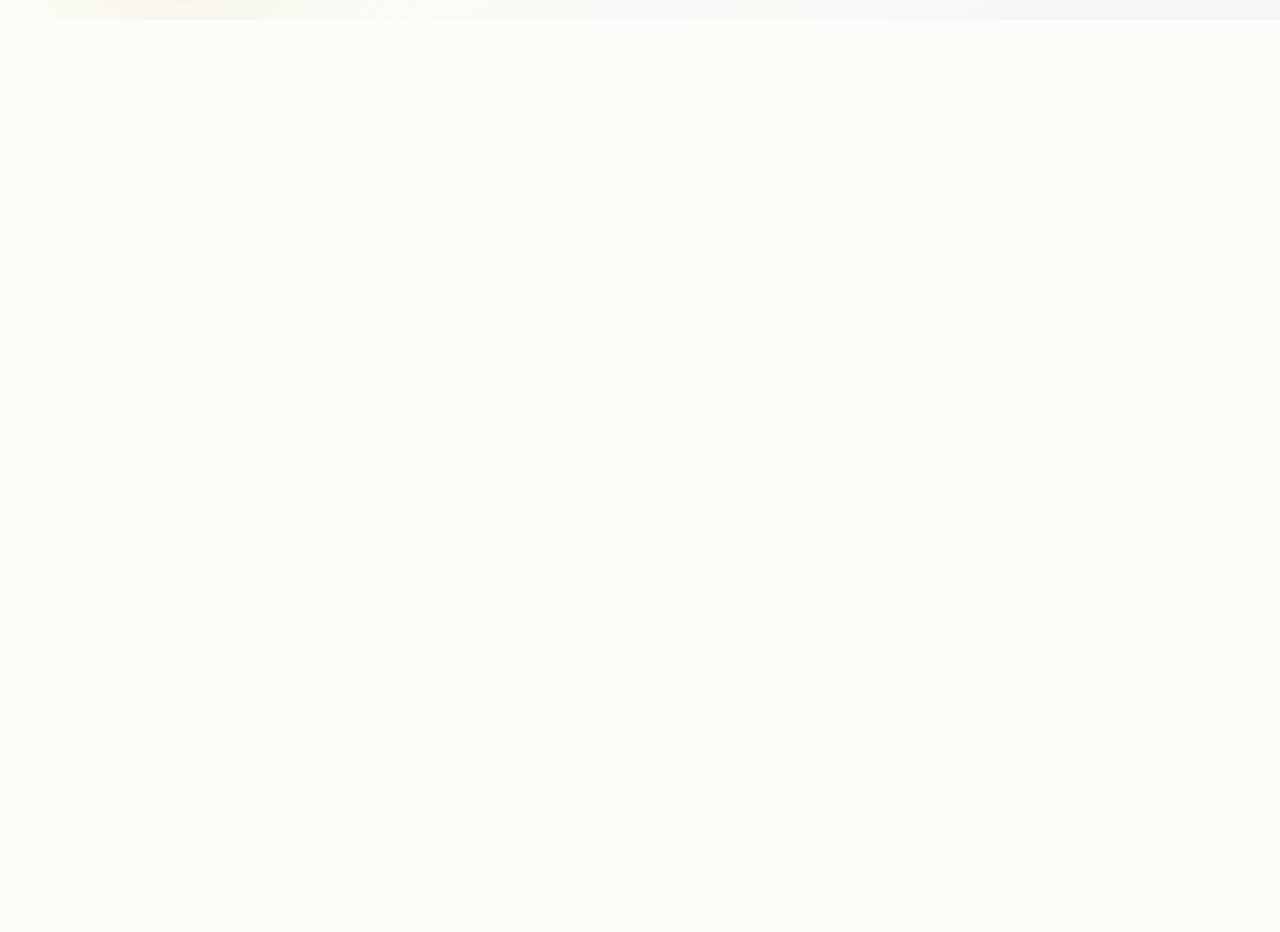
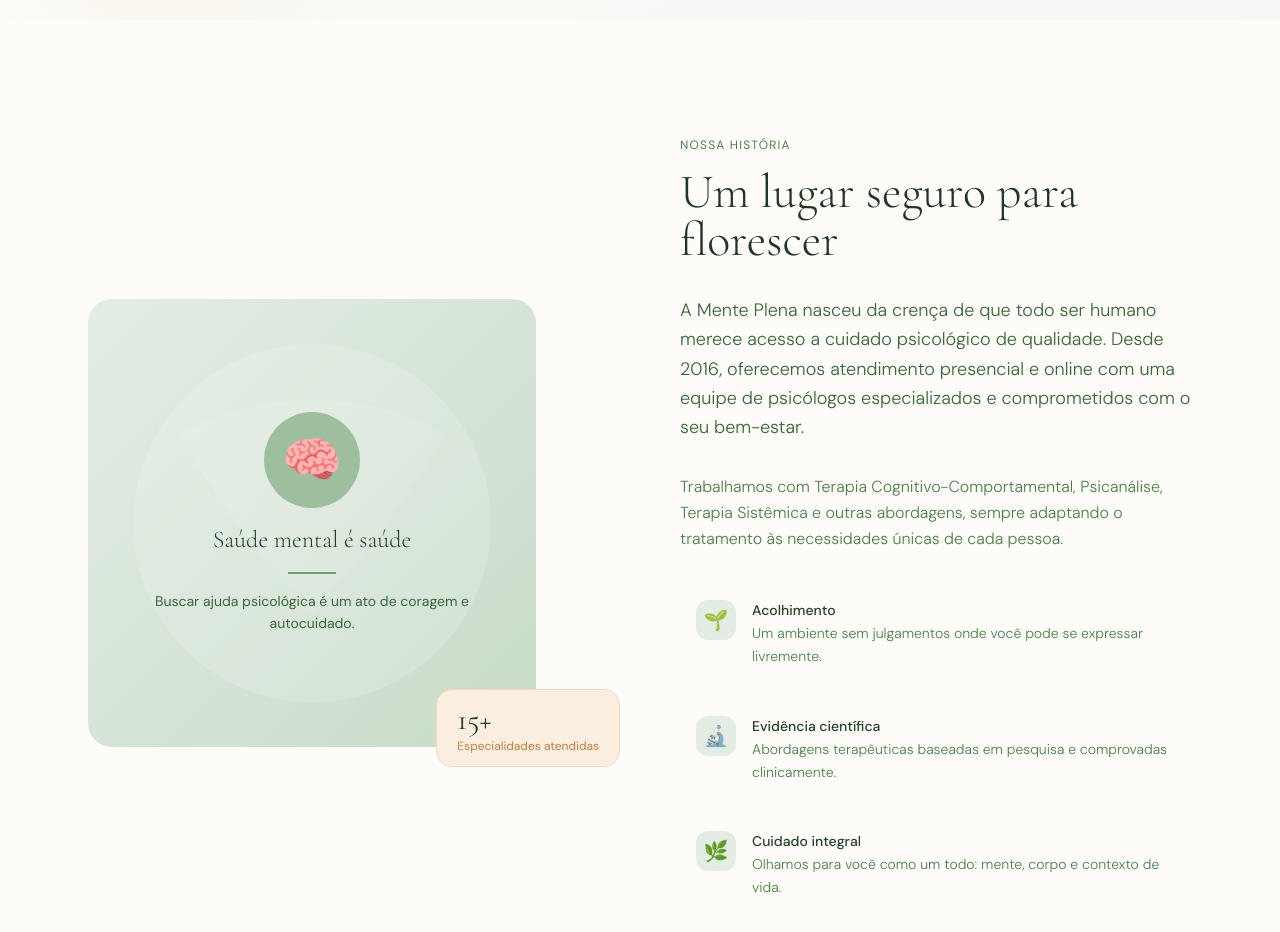
Before and after one commit to klebermkardel/mente-plena, a React (Vite) app: page / in a window 1280 px wide. Shown: the part 780-1712 px from the top of the page. Before the commit the page ends 800 px from the top, so only its background shows below. Built offline with nearby package versions, Linux system fonts and the light colour scheme; the HTML template or start-up script is replaced by a standard one.

Commit message:
feat: seção Sobre com animações de entrada e cards flutuantes

```diff
--- a/src/App.jsx
+++ b/src/App.jsx
@@ -1,11 +1,13 @@
 import Navbar from './components/Navbar'
 import Hero from './components/Hero'
+import Sobre from './components/Sobre'
 
 export default function App() {
   return (
     <div>
       <Navbar />
       <Hero />
+      <Sobre />
     </div>
   )
 }
--- /dev/null
+++ b/src/components/Sobre.jsx
@@ -0,0 +1,112 @@
+import { useEffect, useRef } from 'react'
+
+function useScrollReveal() {
+  const ref = useRef(null)
+  useEffect(() => {
+    const observer = new IntersectionObserver(
+      ([entry]) => {
+        if (entry.isIntersecting) {
+          entry.target.querySelectorAll('.reveal').forEach((el, i) => {
+            setTimeout(() => {
+              el.classList.remove('opacity-0', 'translate-y-6')
+              el.classList.add('opacity-100', 'translate-y-0')
+            }, i * 120)
+          })
+          observer.unobserve(entry.target)
+        }
+      },
+      { threshold: 0.15 }
+    )
+    if (ref.current) observer.observe(ref.current)
+    return () => observer.disconnect()
+  }, [])
+  return ref
+}
+
+const valores = [
+  {
+    icon: '🌱',
+    title: 'Acolhimento',
+    desc: 'Um ambiente sem julgamentos onde você pode se expressar livremente.',
+  },
+  {
+    icon: '🔬',
+    title: 'Evidência científica',
+    desc: 'Abordagens terapêuticas baseadas em pesquisa e comprovadas clinicamente.',
+  },
+  {
+    icon: '🌿',
+    title: 'Cuidado integral',
+    desc: 'Olhamos para você como um todo: mente, corpo e contexto de vida.',
+  },
+]
+
+export default function Sobre() {
+  const ref = useScrollReveal()
+
+  return (
+    <section id="sobre" ref={ref} className="py-28 bg-cream-50">
+      <div className="max-w-6xl mx-auto px-6">
+        <div className="grid md:grid-cols-2 gap-20 items-center">
+
+          {/* Esquerda — visual */}
+          <div className="reveal opacity-0 translate-y-6 transition-all duration-700 relative">
+            <div className="relative rounded-3xl bg-gradient-to-br from-sage-100 to-sage-200 aspect-square max-w-md overflow-hidden">
+              <svg className="absolute inset-0 w-full h-full" viewBox="0 0 400 400" preserveAspectRatio="xMidYMid slice">
+                <circle cx="200" cy="200" r="160" fill="white" opacity="0.15"/>
+                <path d="M80 120 Q200 60 320 120 Q260 220 200 280 Q140 220 80 120Z" fill="white" opacity="0.08"/>
+              </svg>
+              <div className="absolute inset-0 flex items-center justify-center">
+                <div className="text-center space-y-4 p-8">
+                  <div className="w-24 h-24 rounded-full bg-sage-300 mx-auto flex items-center justify-center text-5xl">🧠</div>
+                  <div className="font-display text-2xl text-sage-800 font-light">Saúde mental é saúde</div>
+                  <div className="w-12 h-0.5 bg-sage-400 mx-auto" />
+                  <p className="font-body text-sm text-sage-600 leading-relaxed">
+                    Buscar ajuda psicológica é um ato de coragem e autocuidado.
+                  </p>
+                </div>
+              </div>
+            </div>
+            <div className="absolute -bottom-5 -right-5 bg-warm-100 border border-warm-200 rounded-2xl px-5 py-3">
+              <div className="font-display text-3xl text-warm-600">15+</div>
+              <div className="font-body text-xs text-warm-500">Especialidades atendidas</div>
+            </div>
+          </div>
+
+          {/* Direita — texto */}
+          <div className="space-y-8">
+            <div className="reveal opacity-0 translate-y-6 transition-all duration-700">
+              <span className="font-body text-xs tracking-widest uppercase text-sage-500">Nossa história</span>
+              <h2 className="font-display text-4xl md:text-5xl text-sage-900 leading-tight mt-3 font-light">
+                Um lugar seguro para florescer
+              </h2>
+            </div>
+
+            <p className="reveal opacity-0 translate-y-6 transition-all duration-700 font-body text-sage-600 leading-relaxed font-light text-lg">
+              A Mente Plena nasceu da crença de que todo ser humano merece acesso a cuidado psicológico de qualidade. Desde 2016, oferecemos atendimento presencial e online com uma equipe de psicólogos especializados e comprometidos com o seu bem-estar.
+            </p>
+
+            <p className="reveal opacity-0 translate-y-6 transition-all duration-700 font-body text-sage-500 leading-relaxed font-light">
+              Trabalhamos com Terapia Cognitivo-Comportamental, Psicanálise, Terapia Sistêmica e outras abordagens, sempre adaptando o tratamento às necessidades únicas de cada pessoa.
+            </p>
+
+            <div className="reveal opacity-0 translate-y-6 transition-all duration-700 space-y-4">
+              {valores.map((v) => (
+                <div key={v.title} className="flex items-start gap-4 p-4 rounded-2xl hover:bg-sage-50 transition-colors">
+                  <div className="w-10 h-10 rounded-xl bg-sage-100 flex items-center justify-center text-xl flex-shrink-0">
+                    {v.icon}
+                  </div>
+                  <div>
+                    <div className="font-body font-medium text-sage-800 text-sm">{v.title}</div>
+                    <div className="font-body text-sage-500 text-sm leading-relaxed mt-0.5 font-light">{v.desc}</div>
+                  </div>
+                </div>
+              ))}
+            </div>
+          </div>
+
+        </div>
+      </div>
+    </section>
+  )
+}
```
